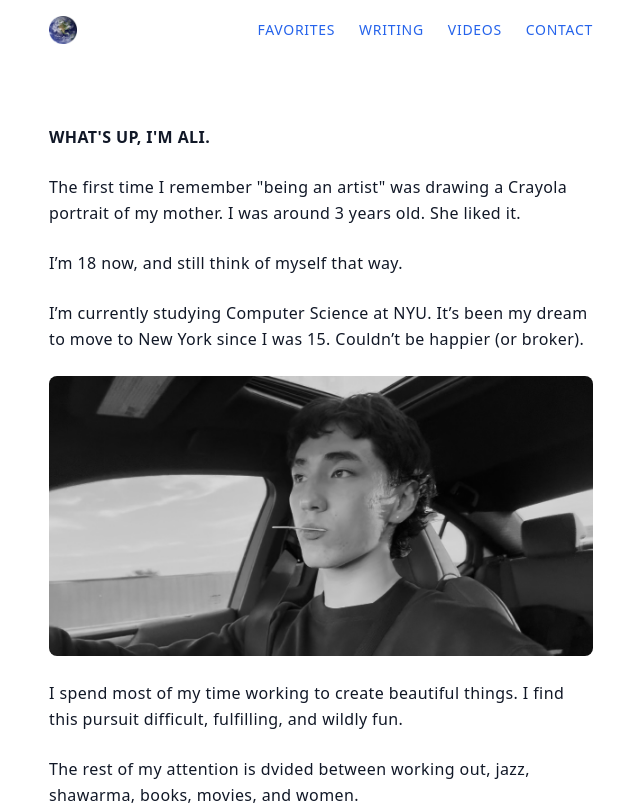
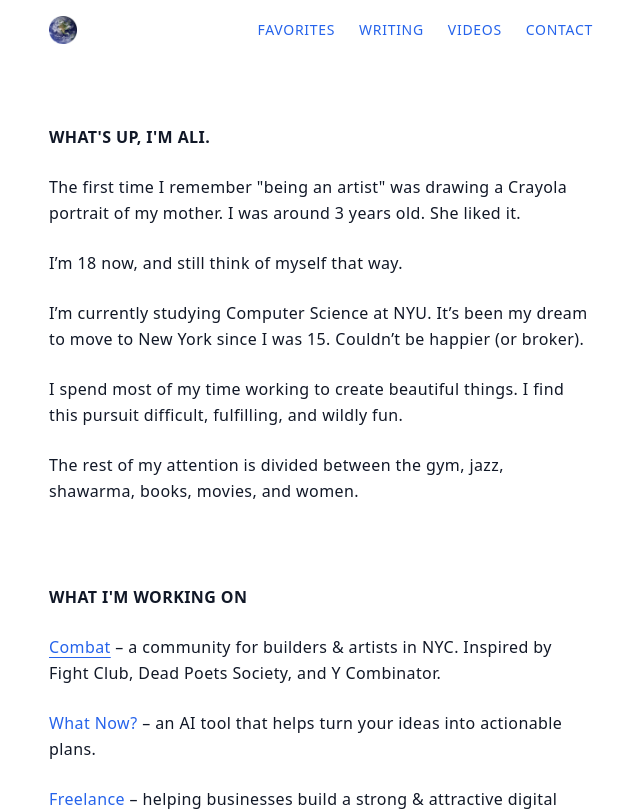
Before and after one commit to aliahunbaev/ahunbaev.com, a React (Vite) app: page / in a window 1280 px wide. Shown: the top 811 px of the page, without its empty margins (319-959 px from the left). Built offline with nearby package versions, Linux system fonts and the light colour scheme.

Commit message:
remove photo

```diff
--- a/src/pages/Home.jsx
+++ b/src/pages/Home.jsx
@@ -13,9 +13,9 @@ export default function Home() {
         <p>The first time I remember "being an artist" was drawing a Crayola portrait of my mother. I was around 3 years old. She liked it.</p>
         <p>I’m 18 now, and still think of myself that way.</p>
         <p>I’m currently studying Computer Science at NYU. It’s been my dream to move to New York since I was 15. Couldn’t be happier (or broker).</p>
-      <img className="rounded-lg" src="photo.webp"></img>
+      {/* <img className="rounded-lg" src="photo.webp"></img> */}
         <p>I spend most of my time working to create beautiful things. I find this pursuit difficult, fulfilling, and wildly fun.</p>
-        <p>The rest of my attention is dvided between working out, jazz, shawarma, books, movies, and women.</p>
+        <p>The rest of my attention is divided between the gym, jazz, shawarma, books, movies, and women.</p>
       </section>
 
       {/* Projects */}
```
